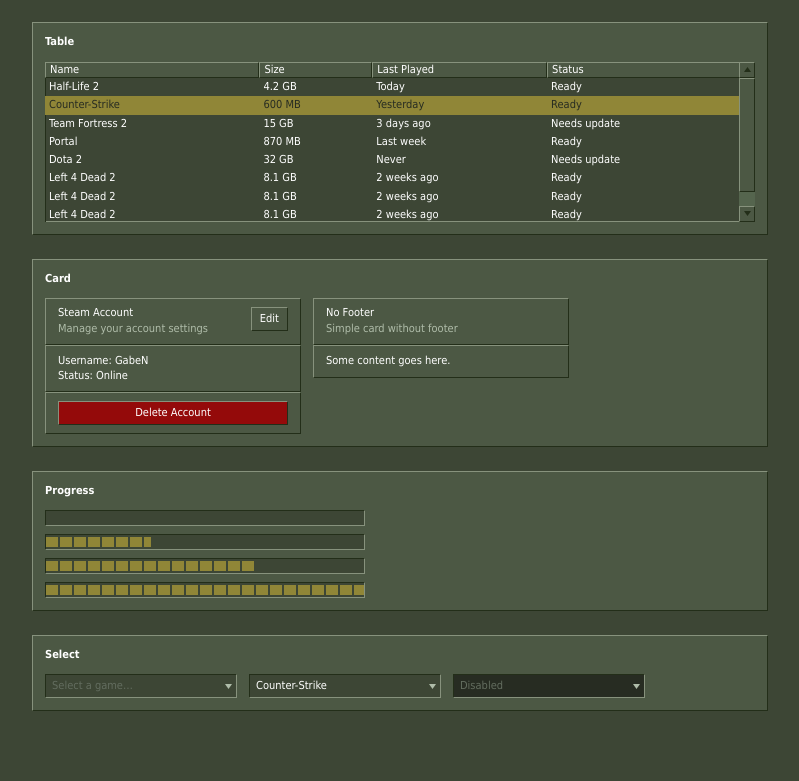
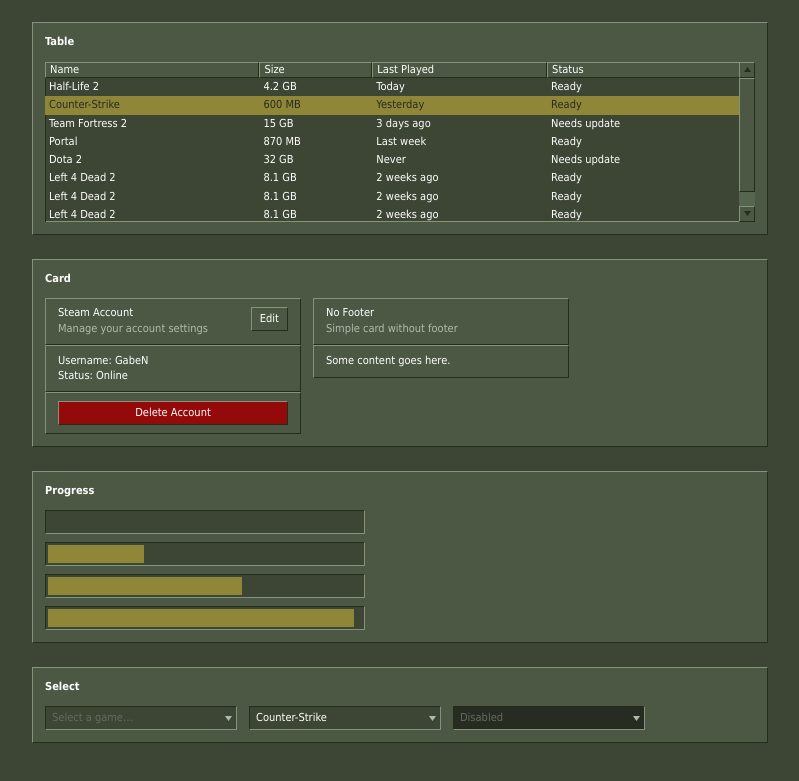
Before and after one commit to OnlyNinjaGear/go2003, a Next.js app: page / in a window 1280 px wide. Shown: the part 1067-1848 px from the top of the page, without its empty margins (240-1039 px from the left). Built offline with nearby package versions, Linux system fonts and the light colour scheme.

Commit message:
auto: progress.tsx

```diff
--- a/registry/steam2003/ui/progress.tsx
+++ b/registry/steam2003/ui/progress.tsx
@@ -5,24 +5,42 @@ import { Progress as ProgressPrimitive } from "radix-ui"
 
 import { cn } from "@/lib/utils"
 
+const BLOCK = 12
+const GAP = 2
+const UNIT = BLOCK + GAP
+
 function Progress({
   className,
   value,
   ...props
 }: React.ComponentProps<typeof ProgressPrimitive.Root>) {
+  const rootRef = React.useRef<HTMLDivElement>(null)
+  const [innerW, setInnerW] = React.useState(0)
+
+  React.useEffect(() => {
+    const el = rootRef.current
+    if (!el) return
+    const ro = new ResizeObserver(() => setInnerW(el.clientWidth - 4))
+    ro.observe(el)
+    return () => ro.disconnect()
+  }, [])
+
+  const pct = value ?? 0
+  const totalBlocks = Math.floor(innerW / UNIT)
+  const filledBlocks = Math.floor((totalBlocks * pct) / 100)
+  const indicatorW = filledBlocks > 0 ? filledBlocks * UNIT - GAP : 0
+
   return (
     <ProgressPrimitive.Root
+      ref={rootRef}
       data-slot="progress"
-      className={cn("relative h-4 w-full overflow-hidden bevel-in bg-input-bg", className)}
+      className={cn("relative h-6 p-0.5 w-full overflow-hidden bevel-in bg-input-bg", className)}
       {...props}
     >
       <ProgressPrimitive.Indicator
         data-slot="progress-indicator"
-        className="my-[2px] h-[calc(100%-4px)]"
-        style={{
-          width: `${value ?? 0}%`,
-          backgroundImage: `repeating-linear-gradient(to right, var(--primary) 0px, var(--primary) 12px, var(--input-bg) 12px, var(--input-bg) 14px)`,
-        }}
+        className="h-full bg-primary"
+        style={{ width: indicatorW }}
       />
     </ProgressPrimitive.Root>
   )
--- a/registry/steam2003/ui/select.tsx
+++ b/registry/steam2003/ui/select.tsx
@@ -27,7 +27,7 @@ function SelectTrigger({
     <SelectPrimitive.Trigger
       data-slot="select-trigger"
       className={cn(
-        "flex w-full items-stretch size-6 cursor-default select-none outline-none",
+        "flex w-full items-stretch h-6 cursor-default select-none outline-none",
         "bevel-in bg-input-bg text-input-fg font-sans text-[11px]",
         "focus-visible:win32-focus-primary",
         "disabled:bg-panel-pressed disabled:text-[var(--muted)] disabled:pointer-events-none",
```
